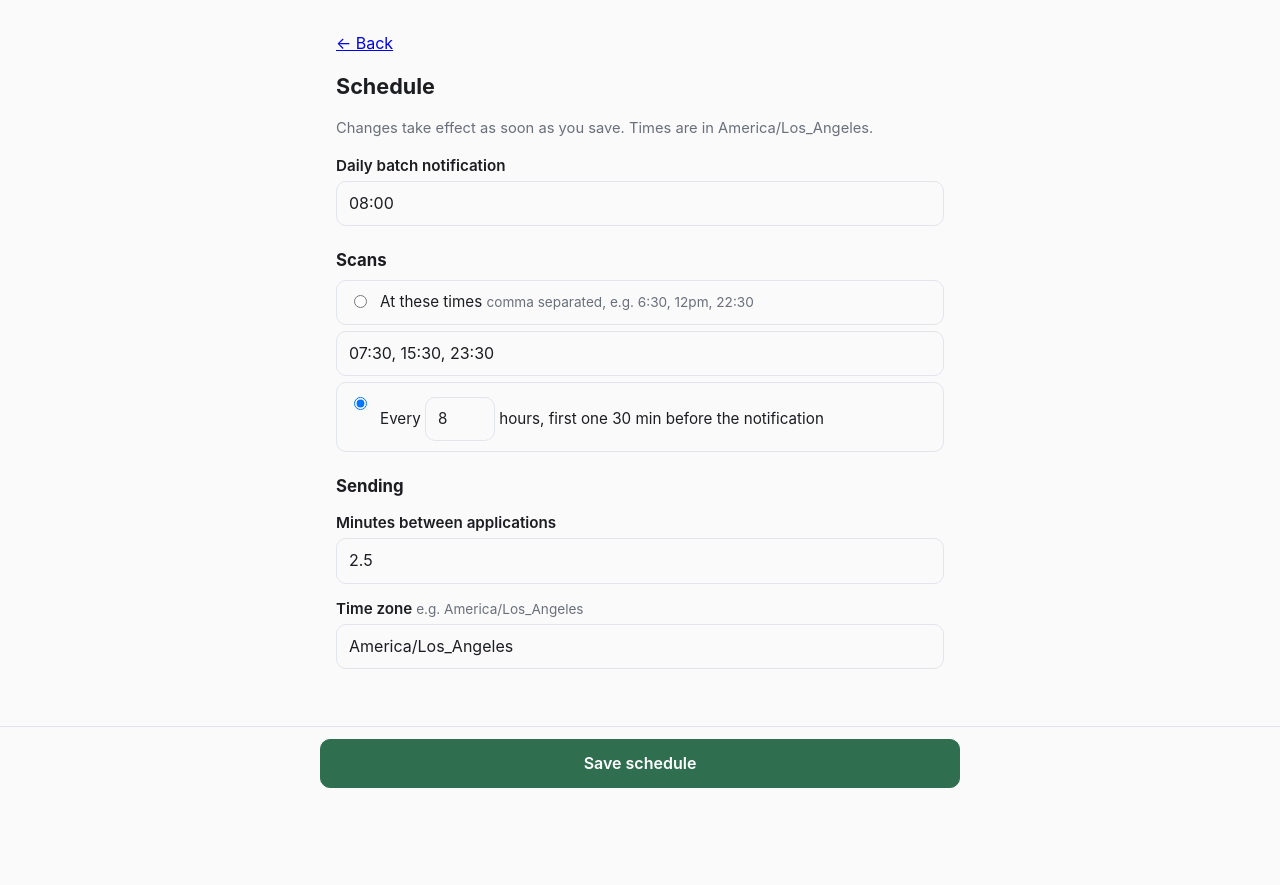
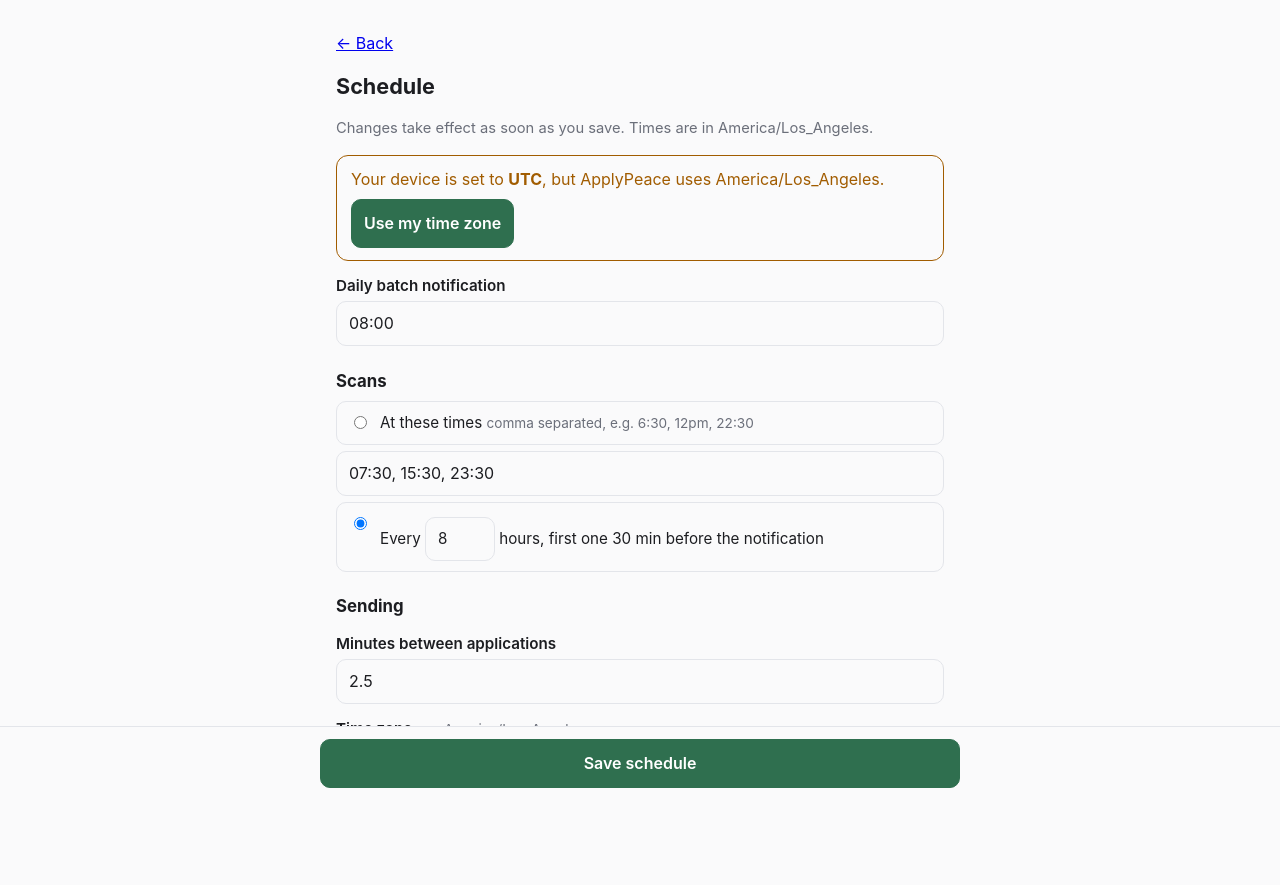
Before and after one commit to ChuqingShi/ApplyPeace, a FastAPI app: page /schedule in a window 1280 px wide. Before the commit the page ends 788 px from the top, so only its background shows below. Run offline with FastAPI, Linux system fonts and the light colour scheme.

Commit message:
Schedule page offers to switch to your device's time zone
The page compares the browser's time zone with the saved one and shows a
one-tap 'Use my time zone' button when they differ; time zone names are
validated before saving.

Agent-Thread-Id: 02afbc7e-1aa1-4f5d-9c2e-bf722dec26ce
Co-Authored-By: Claude Opus 5.5 <noreply@anthropic.com>

```diff
--- a/src/applypeace/web/app.py
+++ b/src/applypeace/web/app.py
@@ -414,7 +414,14 @@ def create_app(p: config.Paths | None = None) -> FastAPI:
                     raise ValueError("Give at least one scan time")
                 settings["scan_times"] = times
             settings["apply_gap_seconds"] = max(60, int(float(form.get("apply_gap_minutes", 2.5)) * 60))
-            settings["timezone"] = form.get("timezone", settings["timezone"]).strip() or settings["timezone"]
+            tz = form.get("timezone", settings["timezone"]).strip() or settings["timezone"]
+            from zoneinfo import ZoneInfo, ZoneInfoNotFoundError
+
+            try:
+                ZoneInfo(tz)
+            except (ZoneInfoNotFoundError, ValueError):
+                raise ValueError(f"'{tz}' isn't a time zone name like America/New_York")
+            settings["timezone"] = tz
         except ValueError as exc:
             return go(f"/schedule?msg={exc}")
         config.save_settings(settings, p)
--- a/src/applypeace/web/templates/schedule.html
+++ b/src/applypeace/web/templates/schedule.html
@@ -4,7 +4,10 @@
 <h1>Schedule</h1>
 {% if msg %}<div class="card ok">{{ msg }}</div>{% endif %}
 <p class="muted">Changes take effect as soon as you save. Times are in {{ settings.timezone }}.</p>
-<form method="post" action="/schedule">
+<div class="card warn" id="tz-banner" hidden>
+Your device is set to <strong id="tz-device"></strong>, but ApplyPeace uses {{ settings.timezone }}.
+<button type="button" id="tz-use" style="margin-top:8px">Use my time zone</button></div>
+<form method="post" action="/schedule" id="schedule-form">
 <input type="hidden" name="_token" value="{{ token }}">
 <label>Daily batch notification</label>
 <input type="text" name="notify_time" value="{{ settings.notify_time }}" placeholder="7:00 or 7am">
@@ -20,7 +23,20 @@
 <label>Minutes between applications</label>
 <input type="number" name="apply_gap_minutes" min="1" step="0.5" value="{{ (settings.apply_gap_seconds / 60) | round(1) }}">
 <label>Time zone <span class="hint">e.g. America/Los_Angeles</span></label>
-<input type="text" name="timezone" value="{{ settings.timezone }}">
+<input type="text" name="timezone" id="tz-input" value="{{ settings.timezone }}">
 <div class="bar"><div class="inner"><button type="submit">Save schedule</button></div></div>
 </form>
+<script>
+(function () {
+  var device = Intl.DateTimeFormat().resolvedOptions().timeZone;
+  var saved = {{ settings.timezone | tojson }};
+  if (!device || device === saved) return;
+  document.getElementById("tz-device").textContent = device;
+  document.getElementById("tz-banner").hidden = false;
+  document.getElementById("tz-use").onclick = function () {
+    document.getElementById("tz-input").value = device;
+    document.getElementById("schedule-form").submit();
+  };
+})();
+</script>
 {% endblock %}
```
Also changed, not shown: tests/test_setup_web.py (+4 -0 lines).
